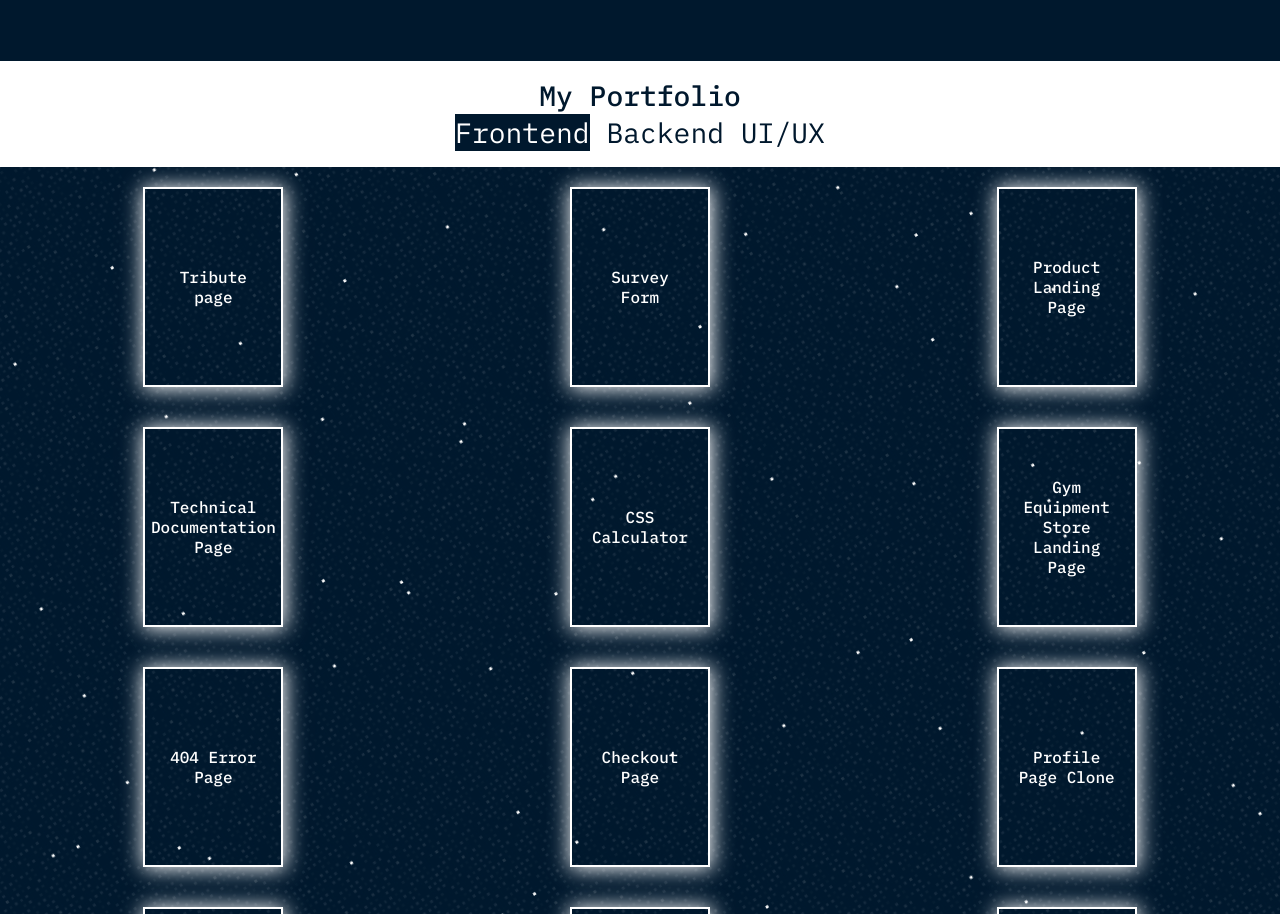
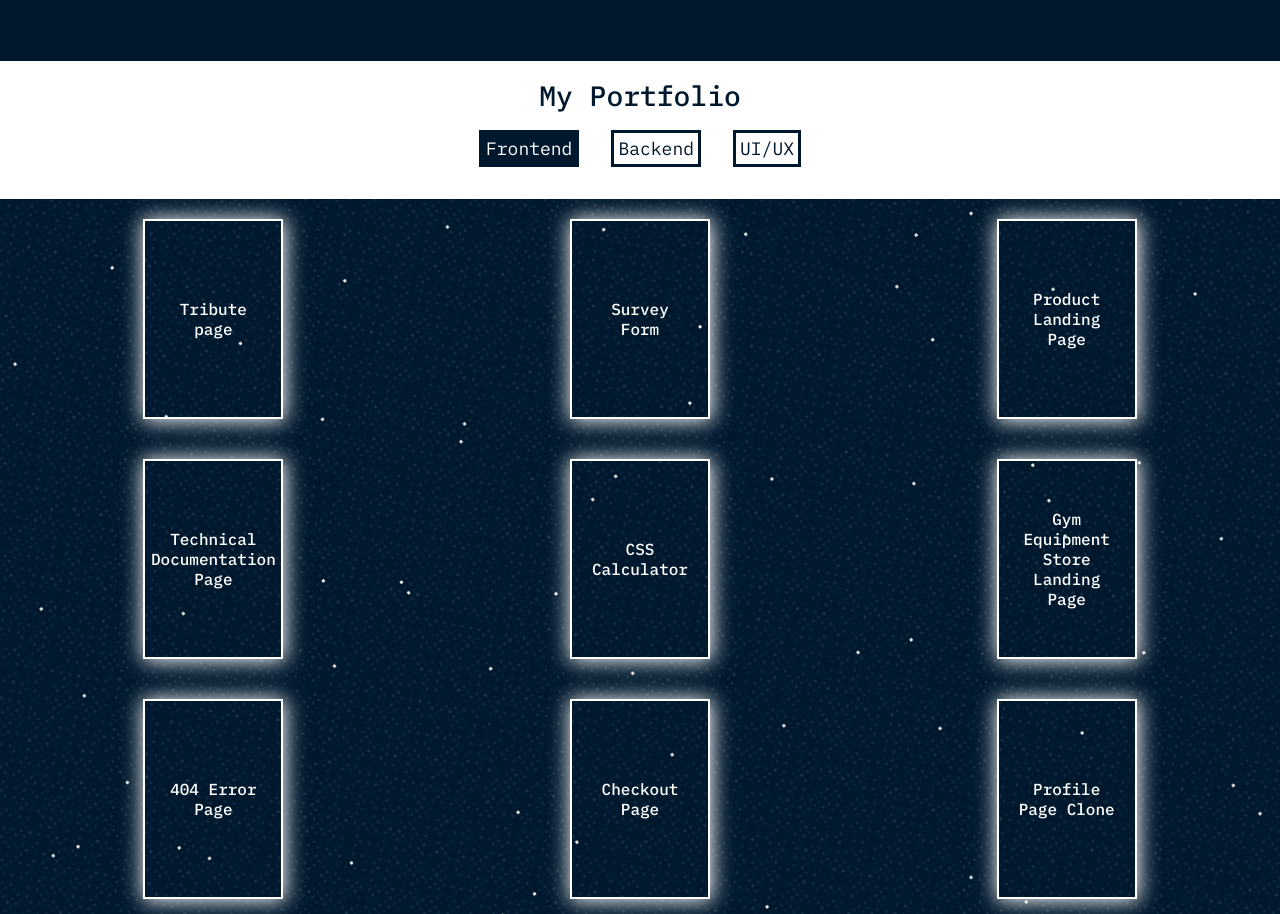
Before and after one commit to Adekunle6021023/portfolio-page, a plain HTML site: page index.html in a window 1280 px wide. Shown: the part 1380-2294 px from the top of the page. Drawn offline with Linux system fonts and the light colour scheme.

Commit message:
filter-fix

```diff
--- a/css/styles.css
+++ b/css/styles.css
@@ -139,12 +139,16 @@ body {
 .portfolio .section-title .portfolio-filter {
     font-family: 'IBM Plex Mono', monospace;
     font-weight: 300;
+    font-size: 18px;
+    display: flex;
+    justify-content: center;
+    align-items: center;
 }
 
-.portfolio .section-title .portfolio-filter .portfolio-tag {
-    padding: 1rem;
+.portfolio .section-title .portfolio-filter .tag {
+    padding: 0.25rem;
     border: 3px solid #00182d;
-    margin: 1rem 0;
+    margin: 1rem;
 }
 
 .portfolio .section-title .portfolio-filter .select-tag {
--- a/index.html
+++ b/index.html
@@ -89,9 +89,9 @@
         <div class="section-title">
             My Portfolio
             <div class="portfolio-filter">
-                <span class="tag select-tag">Frontend</span>
-                <span class="tag">Backend</span>
-                <span class="tag">UI/UX</span>
+                <div class="tag select-tag">Frontend</div>
+                <div class="tag">Backend</div>
+                <div class="tag">UI/UX</div>
             </div>
         </div>
         <div class="portfolio-wrapper">
```
